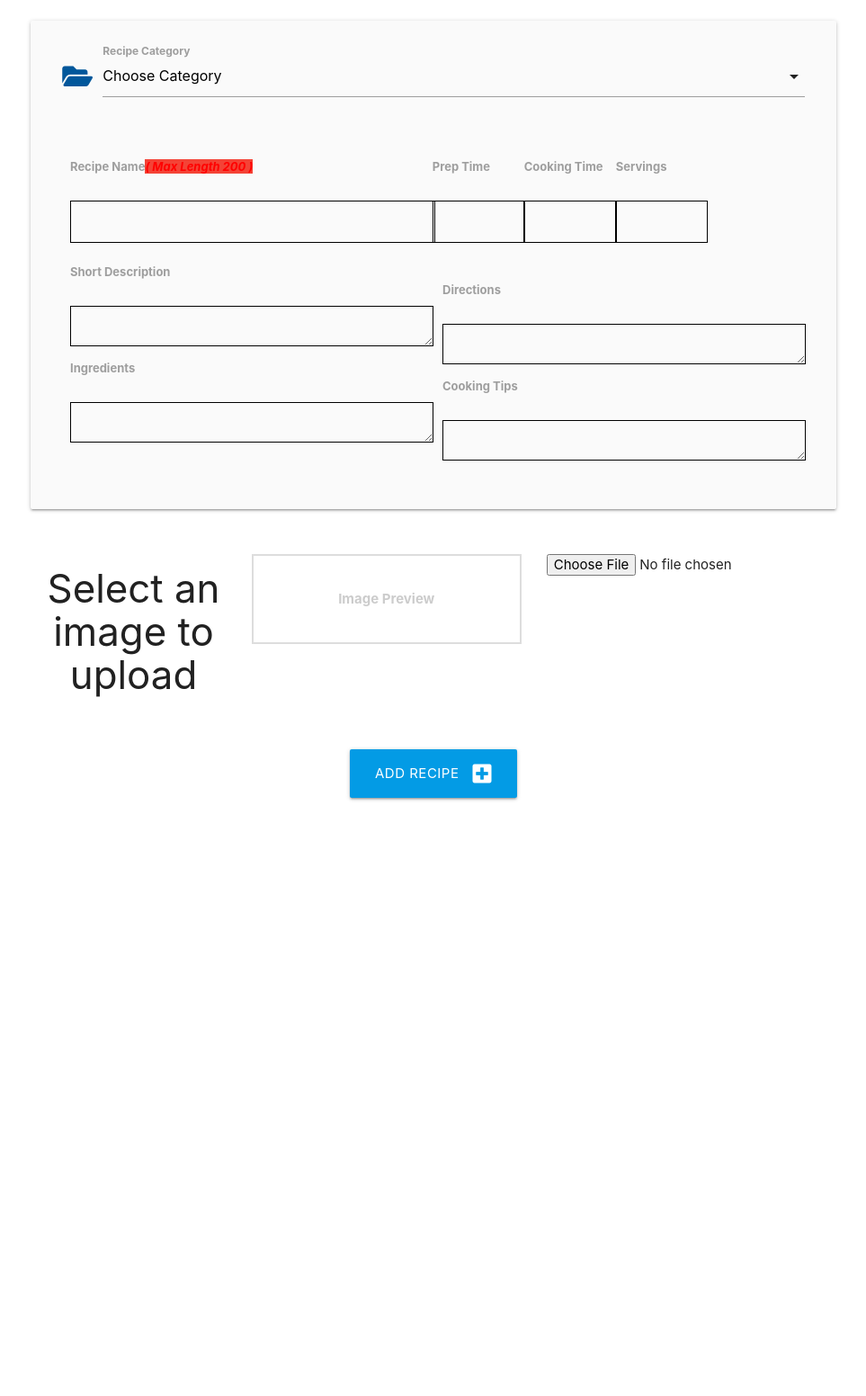
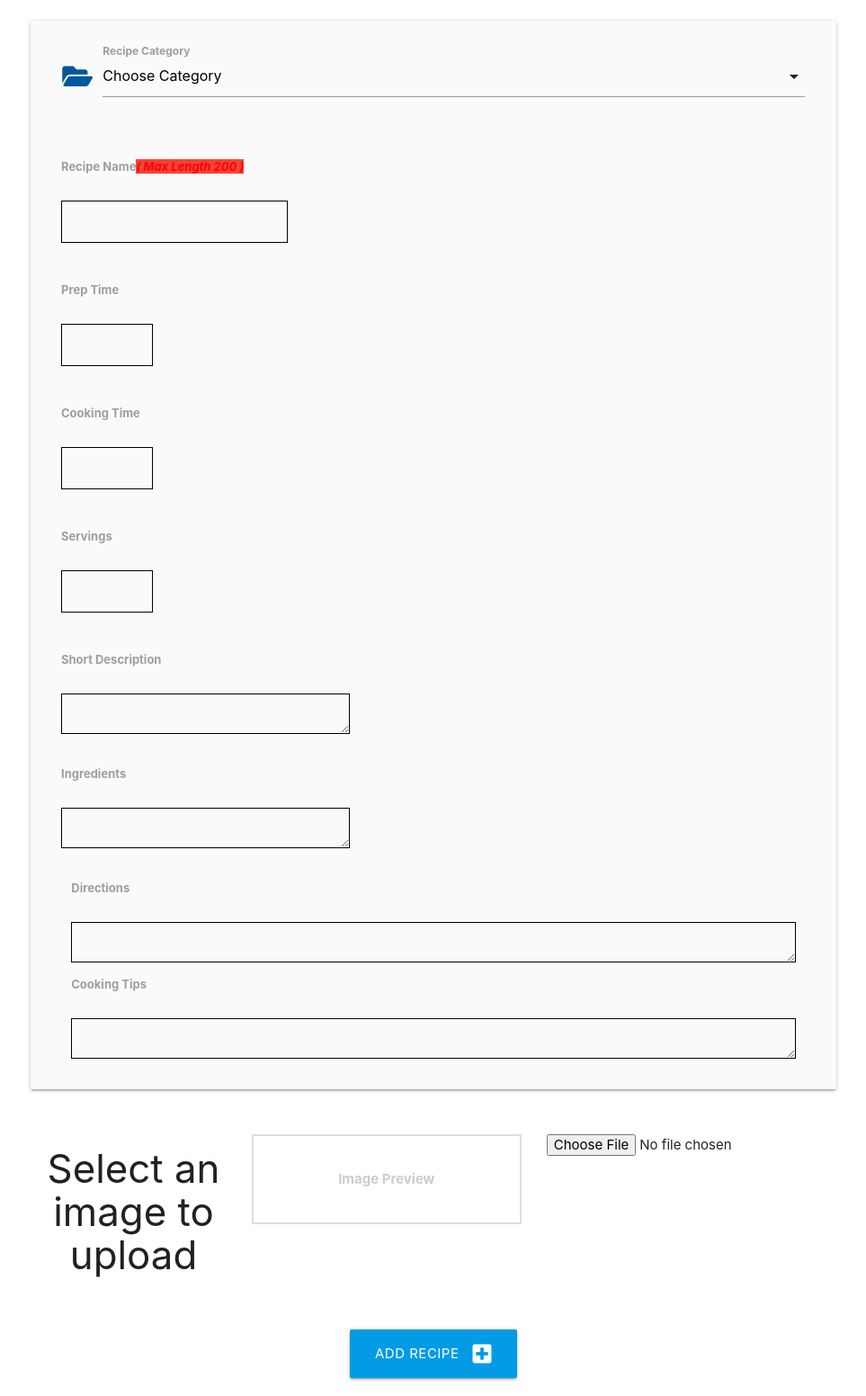
Before and after one commit to Code-Institute-Submissions/DPHamdev-duncans-Delights_MarRseub, a Flask app: page /add_recipe in a window 1280 px wide. Shown: the part 177-1729 px from the top of the page at 90% size, without its empty margins (158-1121 px from the left). Before the commit the page ends 1067 px from the top, so only its background shows below. Run offline with Flask 2, Linux system fonts and the light colour scheme; data that the repository does not hold is empty; some libraries are stand-ins or nearby versions.

Commit message:
Format add recipe form

```diff
--- a/templates/addrecipe.html
+++ b/templates/addrecipe.html
@@ -51,39 +51,45 @@
                     <div class="form-wrapper">
                         <form post="#">
                                 <div class="row">
-                            <div class="form-col">
                                     <div class="form__item">
                                         <label class="recipe__name" for="recipe-name">Recipe Name<i class="red">( max length 200 )</i></label>
                                         <br>
                                         <input name="recipe-name"/>
                                     </div>
-                              <div class="form__item">
-                                <label for="short-desc">Short Description</label>
-                                <br>
-                                <textarea name="short-desc" cols="30" rows="5"></textarea>
                                 </div>
-                              <div class="form__item">
-                                <label for="ing-list">Ingredients</label>
-                                <br>
-                                <textarea name="ing-list" cols="30" rows="10"></textarea>
-                              </div>
-                            </div>
-                            <div class="form-col">
                                 <div class="row">
                                     <div class="form__item">
                                         <label class="recipe__time" for="prep_time">Prep Time</label>
                                         <br>
                                         <input class="time__input" type="text"/>
                                     </div>
+                                </div>
+                                <div class="row">
                                     <div class="form__item">
                                     <label class="recipe__time">Cooking Time</label>
                                     <br>
                                     <input class="time__input" type="text"/>
                                     </div>
+                                </div>
+                                <div class="row">
                                     <div class="form__item">
                                     <label class="recipe__time" for="servings">Servings</label>
                                     <br>
                                     <input class="time__input" for="servings" type="text"/>
+                                    </div>
+                                </div>
+                                <div class="row">
+                                <div class="form__item">
+                                    <label for="short-desc">Short Description</label>
+                                    <br>
+                                    <textarea name="short-desc" cols="30" rows="5"></textarea>
+                                </div>
+                                </div>
+                                <div class="row">
+                                <div class="form__item">
+                                    <label for="ing-list">Ingredients</label>
+                                    <br>
+                                    <textarea name="ing-list" cols="30" rows="10"></textarea>
                                 </div>
                                 </div>
                                 <div class="form__item">
@@ -95,8 +101,6 @@
                                     <label for="cook-tips">Cooking Tips</label>
                                     <br>
                                     <textarea name="cook-tips" rows="5"></textarea>
-                              </div>
-                            </div>
                                 </div>
                         </form>
                     </div>
```
Lines whose indentation alone changed are shown as unchanged.
